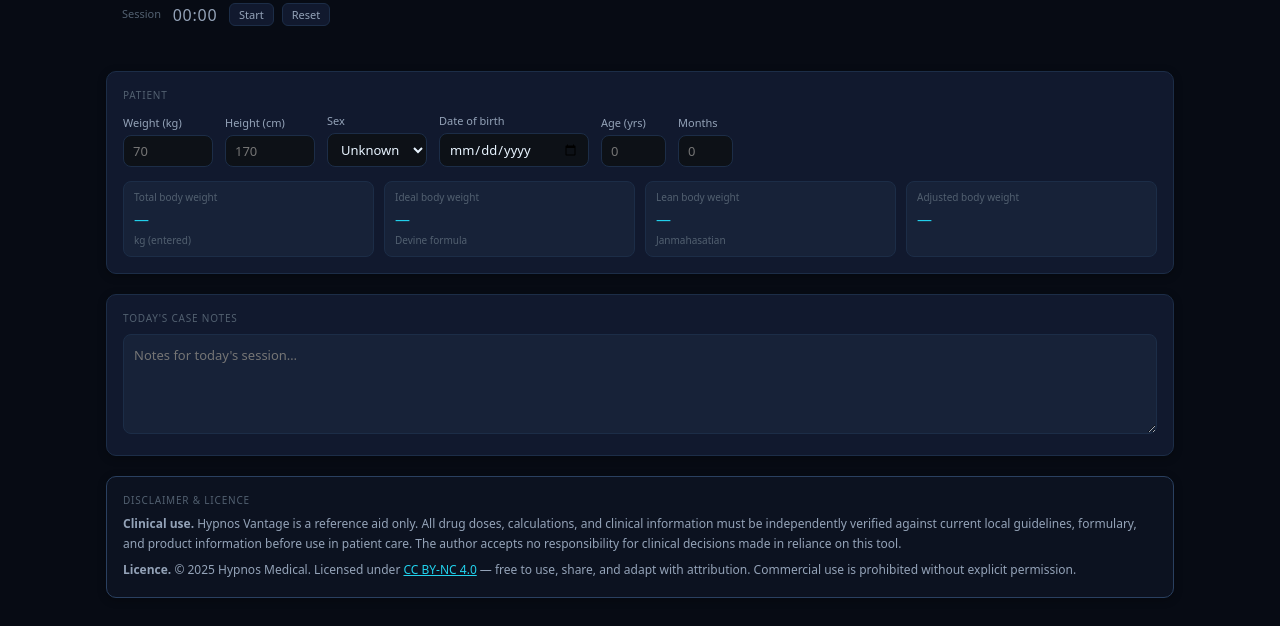
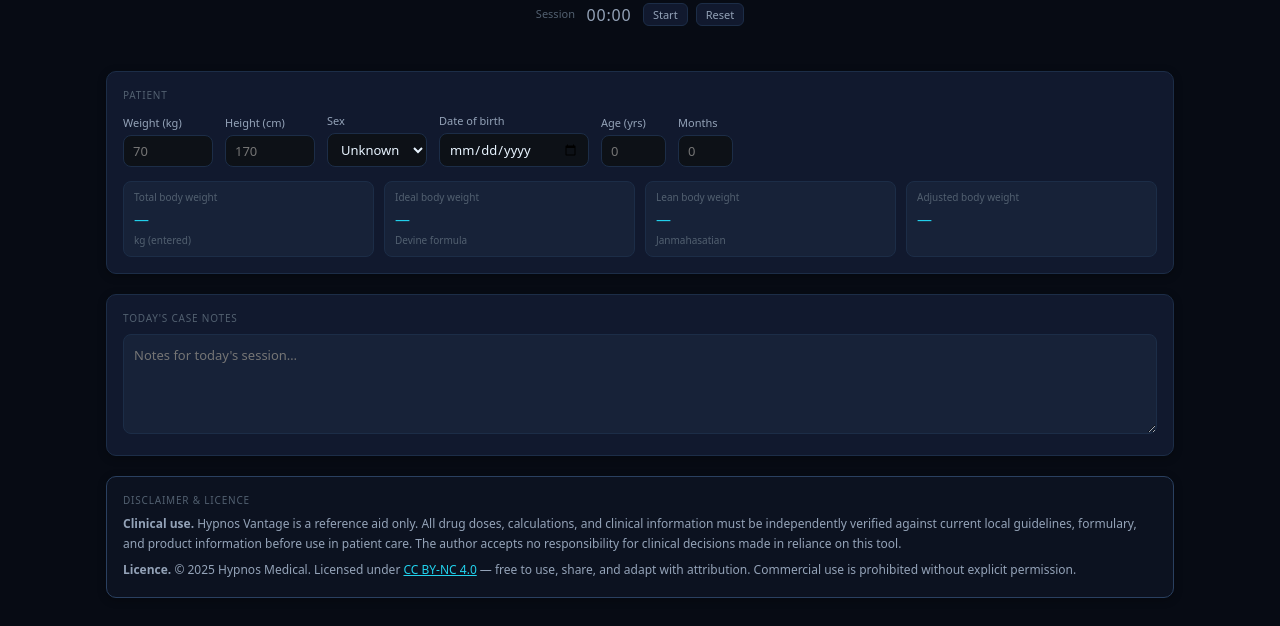
Before and after one commit to kieran1010/aaa, a plain HTML site: page index.html in a window 1280 px wide. Shown: the part 274-900 px from the top of the page. Drawn offline with Linux system fonts and the light colour scheme.

Commit message:
Add files via upload

```diff
--- a/index.html
+++ b/index.html
@@ -160,7 +160,7 @@ iframe.cfi{flex:1;border:none;width:100%;min-height:580px;background:#fff}
 .contact-icon{width:28px;height:28px;background:var(--bg4);border-radius:6px;display:flex;align-items:center;justify-content:center;font-size:14px;flex-shrink:0}
 /* Clock + timer */
 .home-clock{font-size:26px;font-weight:200;color:var(--text);letter-spacing:0.04em;font-variant-numeric:tabular-nums;margin-top:4px}
-.home-timer-wrap{display:flex;align-items:center;gap:8px;margin-top:6px}
+.home-timer-wrap{display:flex;align-items:center;justify-content:center;gap:8px;margin-top:6px}
 .home-timer{font-size:16px;color:var(--text2);font-variant-numeric:tabular-nums;letter-spacing:0.05em;min-width:52px}
 .timer-btn{background:var(--bg3);border:1px solid var(--border);border-radius:6px;color:var(--text2);font-size:11px;padding:3px 9px;cursor:pointer}
 .timer-btn:hover{border-color:var(--blue);color:var(--blue)}
```
